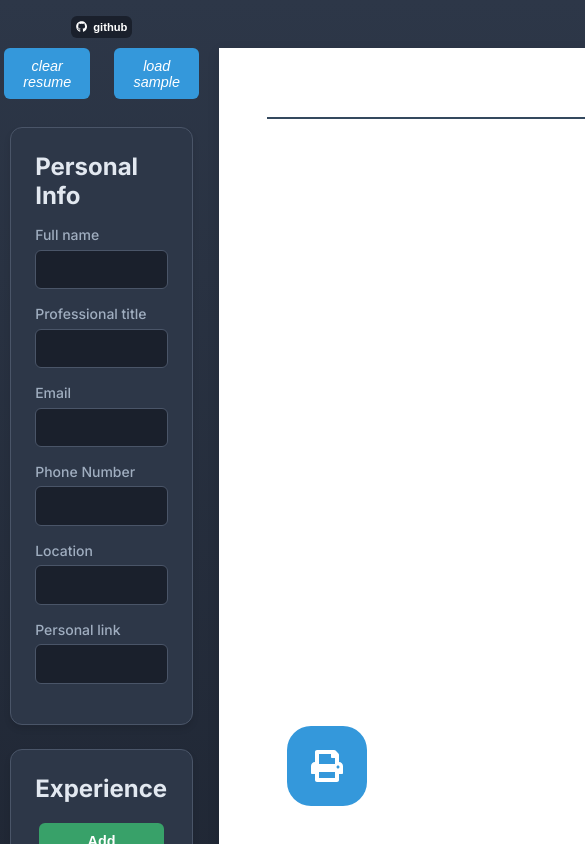
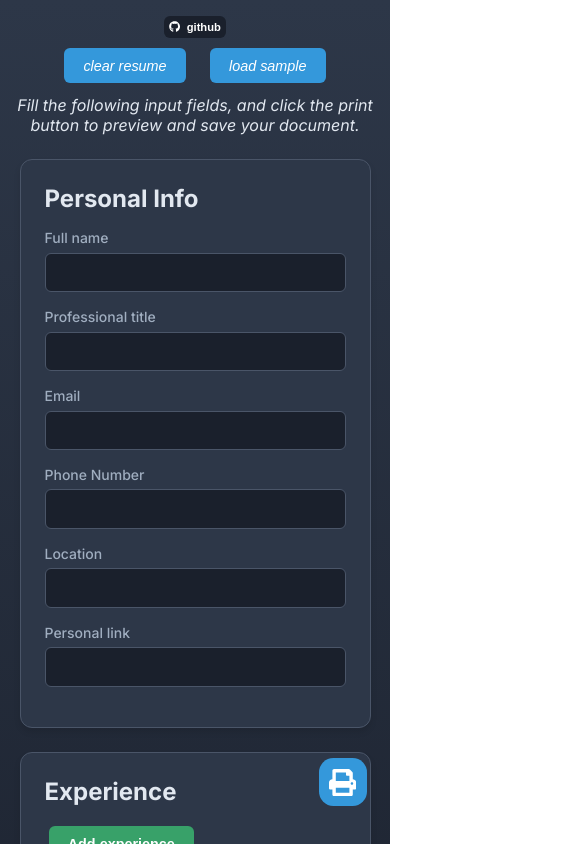
Before and after one commit to createles/cv-builder, a React (Vite) app: page / in a window 390 px wide. Shown: the top 844 px of the page, 585 px wide, since content can reach past the window. Built offline with nearby package versions, Linux system fonts and the light colour scheme.

Commit message:
feat: add mobile styling uniformity
add instruction text to input forms

```diff
--- a/src/App.css
+++ b/src/App.css
@@ -197,3 +197,14 @@
   background-color: #38a169;
   transform: none;
 }
+
+.instructions {
+  display: flex;
+  justify-content: center;
+  margin: 0.5rem;
+}
+
+.instructions-text {
+  font-style: italic;
+  text-align: center;
+}
--- a/src/App.jsx
+++ b/src/App.jsx
@@ -232,6 +232,9 @@
             <button className="load-sample-btn" onClick={handleLoadSample}>load sample</button>
           </div>
         </div>
+        <div className="instructions">
+          <p className="instructions-text"> Fill the following input fields, and click the print button to preview and save your document. </p>
+        </div>
         <PersonalInfoForm
           personalInfo={personalInfo}
           onChange={(event) => handleFormChange(event, setPersonalInfo)}
--- a/src/index.css
+++ b/src/index.css
@@ -34,6 +34,7 @@
   }
 
   .app-body .print-preview {
+    display: flex !important;
     position: static;
     max-width: none;
     width: 100%;
@@ -45,3 +46,41 @@
     aspect-ratio: auto;
   }
 }
+
+@media (max-width: 768px) {
+  .app-body {
+    display: flex !important;
+    flex-direction: column;
+  }
+
+  .input-forms {
+    width: 100%;
+    order: 1;
+    overflow-y: visible;
+  }
+
+  .mobile-view-container.visible-mobile {
+    display: block;
+  }
+
+  .print-preview {
+    display: none !important;
+  }
+
+  .print-btn {
+    display: flex !important;
+    justify-content: center;
+    align-items: center;
+    position: fixed;
+    bottom: 4%;
+    right: 5% !important;
+    font-size: 1.7rem !important;
+    color: white;
+    border: none;
+    border-radius: 30%;
+    padding: 0.5rem;
+    width: 3rem !important;
+    height: 3rem !important;
+    background-color: #3498db;
+  }
+}
```
